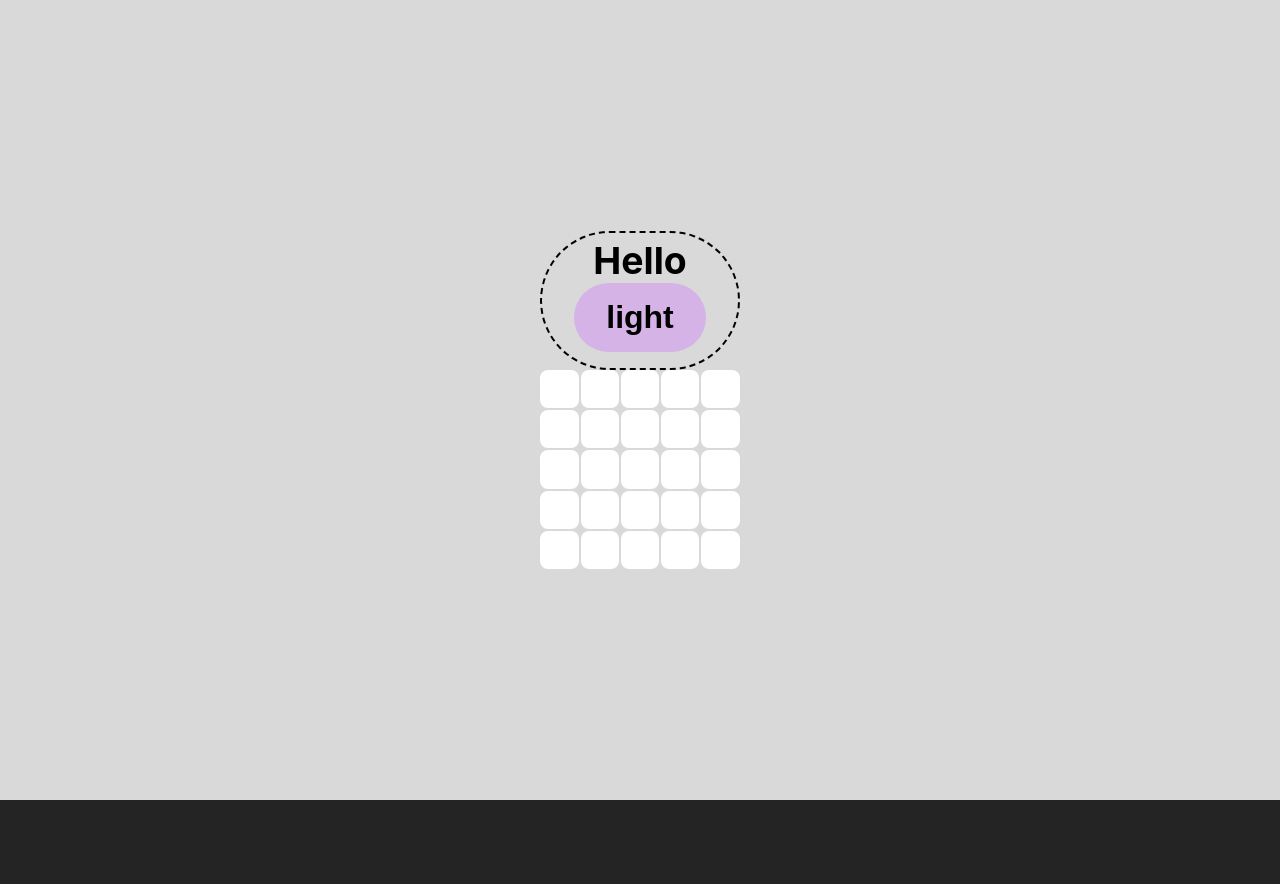
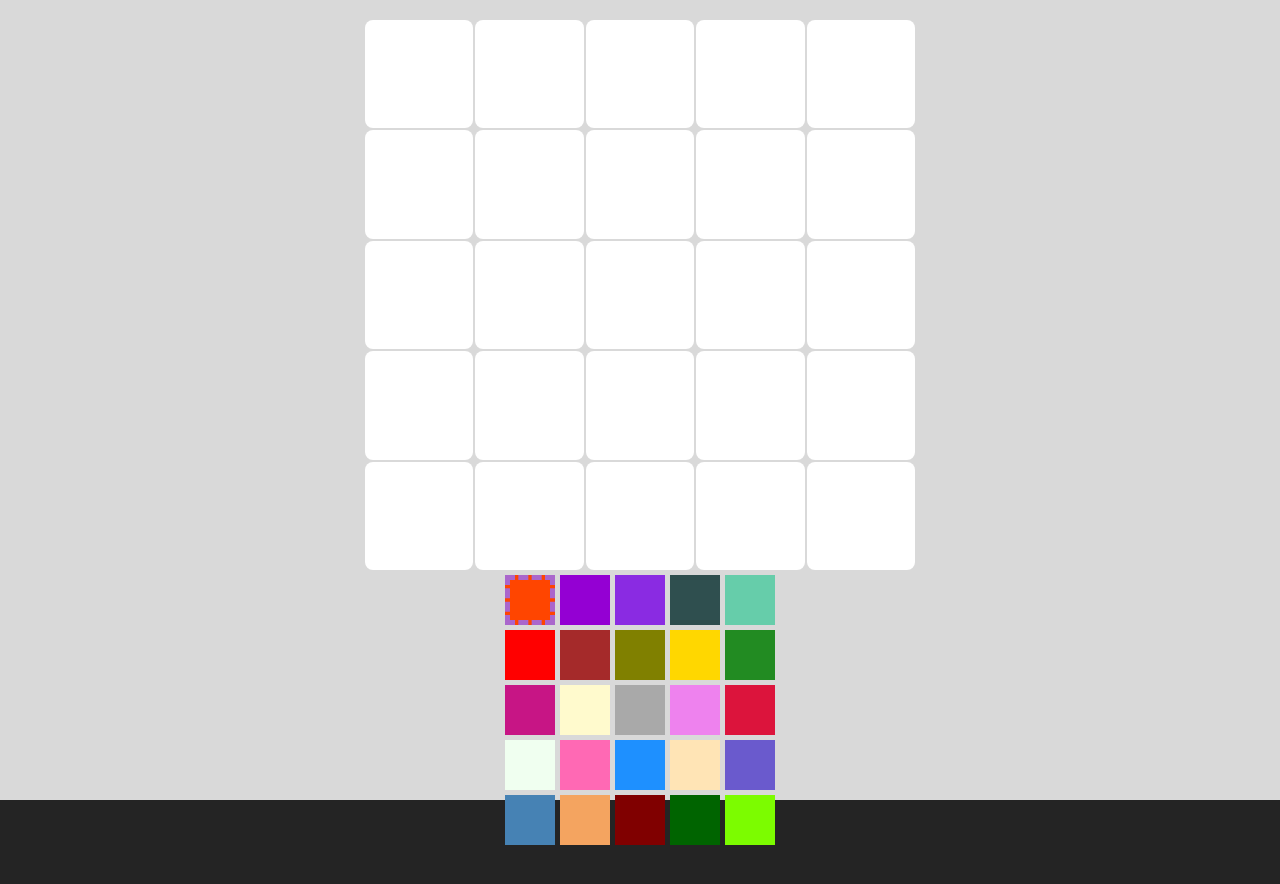
Before and after one commit to CrgioYalux/pixaday, a React (Vite) app: page / in a window 1280 px wide. Shown: the top 884 px of the page. Before the commit the page ends 800 px from the top, so only its background shows below. Built offline with nearby package versions, Linux system fonts and the light colour scheme.

Commit message:
feat: can paint on the matrix using the palette

```diff
--- a/src/components/App/App.css
+++ b/src/components/App/App.css
@@ -1,13 +1,7 @@
 .App {
+    width: 95vw;
+    height: 95vh;
+
     display: grid;
     place-items: center;
-    gap: 10px;
-
-    color: var(--secondary-color-l-base);
-    border: 2px dashed currentColor;
-    border-radius: 99px;
-
-    font-size: 2rem;
-    font-weight: bold;
-    padding: .5em 1em;
 }
--- a/src/components/App/index.tsx
+++ b/src/components/App/index.tsx
@@ -1,19 +1,20 @@
 import ProvidersWrapper from "../ProvidersWrapper";
-import SwitchThemeBT from "../SwitchThemeBT";
 import DrawColorMatrix from '../DrawColorMatrix';
+import ColorPalette from "../ColorPalette";
 
 import './App.css';
 
-const App: React.FC<{}> = () => {
+interface AppProps {}
+
+const App: React.FC<AppProps> = () => {
     return (
         <ProvidersWrapper>
             <div className='App'>
-                <h3>Hello</h3>
-                <SwitchThemeBT />
-            </div>
-            <DrawColorMatrix />
+                <DrawColorMatrix />
+                <ColorPalette />
+           </div>
         </ProvidersWrapper>
     );
-}
+};
 
 export default App;
--- a/src/components/DrawColorMatrix/DrawColorMatrix.css
+++ b/src/components/DrawColorMatrix/DrawColorMatrix.css
@@ -2,7 +2,8 @@
     --DrawColorMatrix-gap: 2px;
 
     width: 100%;
-    height: 100%;
+    max-width: 550px;
+
     aspect-ratio: 1;
 
     display: flex;
@@ -23,4 +24,6 @@
     aspect-ratio: 1;
 
     border-radius: 8px;
+
+    cursor: pointer;
 }
--- a/src/components/DrawColorMatrix/DrawColorMatrixCell.tsx
+++ b/src/components/DrawColorMatrix/DrawColorMatrixCell.tsx
@@ -1,17 +1,19 @@
 import { useColorMatrixProvider } from '../../providers/ColorMatrix';
+import { useColorPaletteProvider } from '../../providers/ColorPalette';
 
 import type { ColorMatrixCell } from '../../hooks/useColorMatrix/utils';
 
 import './DrawColorMatrix.css';
 
 const DrawColorMatrixCell: React.FC<ColorMatrixCell> = ({ value, position }) => {
-    const [_, actions] = useColorMatrixProvider();
+    const [_colorMatrix, actions] = useColorMatrixProvider();
+    const [_colorPalette, color] = useColorPaletteProvider();
 
     return (
         <div
             className='DrawColorMatrixCell'
             style={{ backgroundColor: value }}
-            onClick={() => actions.paint('gold', position)}
+            onClick={() => actions.paint(color, position)}
         >
         </div>
     );
```
